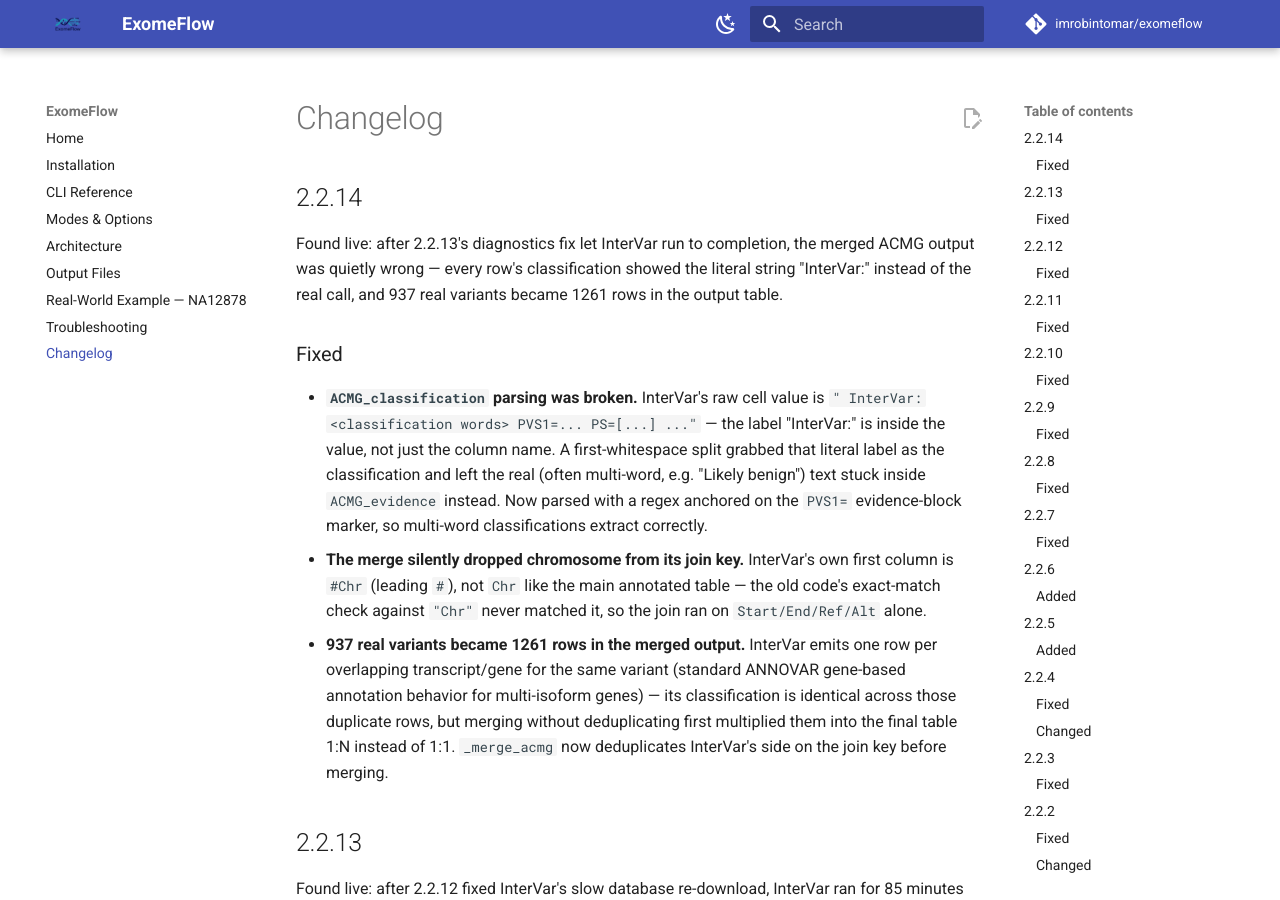
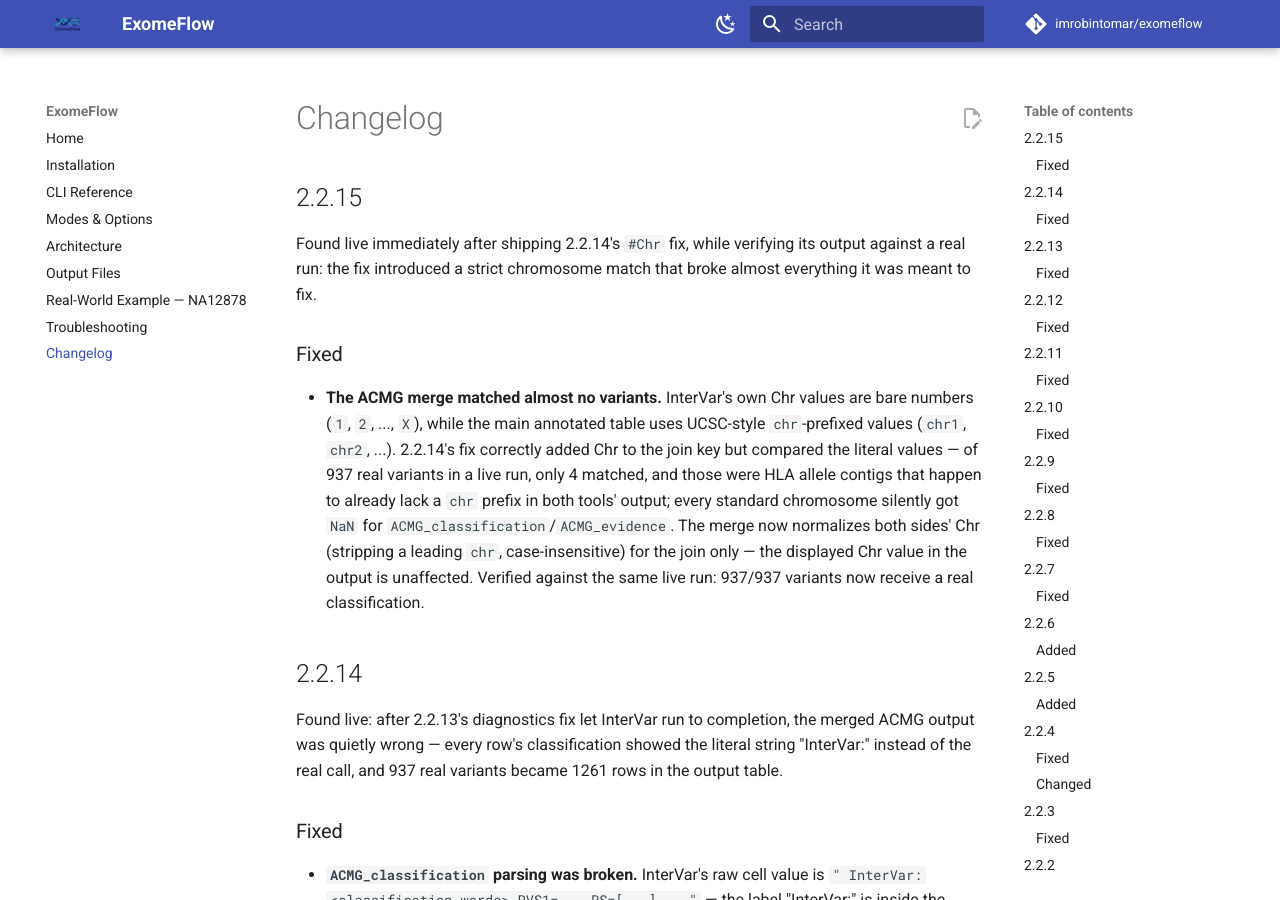
Before and after one commit to imrobintomar/exomeflow, an MkDocs documentation site: the page built from docs/changelog.md, in a window 1280 px wide and 900 px high. Built offline with MkDocs 1.6.1 and Material for MkDocs 9.7.7, drawn with Linux system fonts in a browser that asks for light colours; comment, search, counter and statistics services are not loaded.

Commit message:
Release 2.2.15: fix ACMG merge matching almost nothing after 2.2.14
Found live immediately after shipping 2.2.14, verifying its output
against the same real run: InterVar's Chr values are bare numbers
("1", "2", ...) while the main table uses "chr"-prefixed values
("chr1", "chr2", ...). 2.2.14 correctly added Chr to the join key but
compared literal values, so of 937 real variants only 4 matched -- the
HLA allele contigs that happen to already lack a "chr" prefix in both
tools. Every standard chromosome silently got NaN for
ACMG_classification/ACMG_evidence. Now normalizes both sides' Chr for
the join only, leaving the displayed value untouched. Verified against
the live run: 937/937 variants now receive a real classification.
131 tests pass (1 rewritten to catch this exact mismatch).

Co-Authored-By: Claude Sonnet 5 <noreply@anthropic.com>

```diff
--- a/CHANGELOG.md
+++ b/CHANGELOG.md
@@ -1,4 +1,25 @@
 # Changelog
+
+## 2.2.15
+
+Found live immediately after shipping 2.2.14's `#Chr` fix, while verifying
+its output against a real run: the fix introduced a strict chromosome
+match that broke almost everything it was meant to fix.
+
+### Fixed
+
+- **The ACMG merge matched almost no variants.** InterVar's own Chr values
+  are bare numbers (`1`, `2`, ..., `X`), while the main annotated table
+  uses UCSC-style `chr`-prefixed values (`chr1`, `chr2`, ...). 2.2.14's fix
+  correctly added Chr to the join key but compared the literal values —
+  of 937 real variants in a live run, only 4 matched, and those were HLA
+  allele contigs that happen to already lack a `chr` prefix in both tools'
+  output; every standard chromosome silently got `NaN` for
+  `ACMG_classification`/`ACMG_evidence`. The merge now normalizes both
+  sides' Chr (stripping a leading `chr`, case-insensitive) for the join
+  only — the displayed Chr value in the output is unaffected. Verified
+  against the same live run: 937/937 variants now receive a real
+  classification.
 
 ## 2.2.14
 
--- a/exomeflow/__init__.py
+++ b/exomeflow/__init__.py
@@ -4,7 +4,7 @@ ExomeFlow — Whole Exome Sequencing analysis pipeline.
 Author: Robin Kumar, AIIMS New Delhi
 """
 
-__version__ = "2.2.14"
+__version__ = "2.2.15"
 __author__ = "Robin Kumar"
 __email__ = "itsrobintomar@gmail.com"
 
--- a/pyproject.toml
+++ b/pyproject.toml
@@ -4,7 +4,7 @@ build-backend = "setuptools.build_meta"
 
 [project]
 name = "exomeflow"
-version = "2.2.14"
+version = "2.2.15"
 description = "Production-quality Whole Exome Sequencing analysis pipeline"
 readme = "README.md"
 license = "MIT"
```
Also changed, not shown: README.md (+6 -6 lines), USAGE.md (+2 -2 lines), .zenodo.json, 6 other files.
